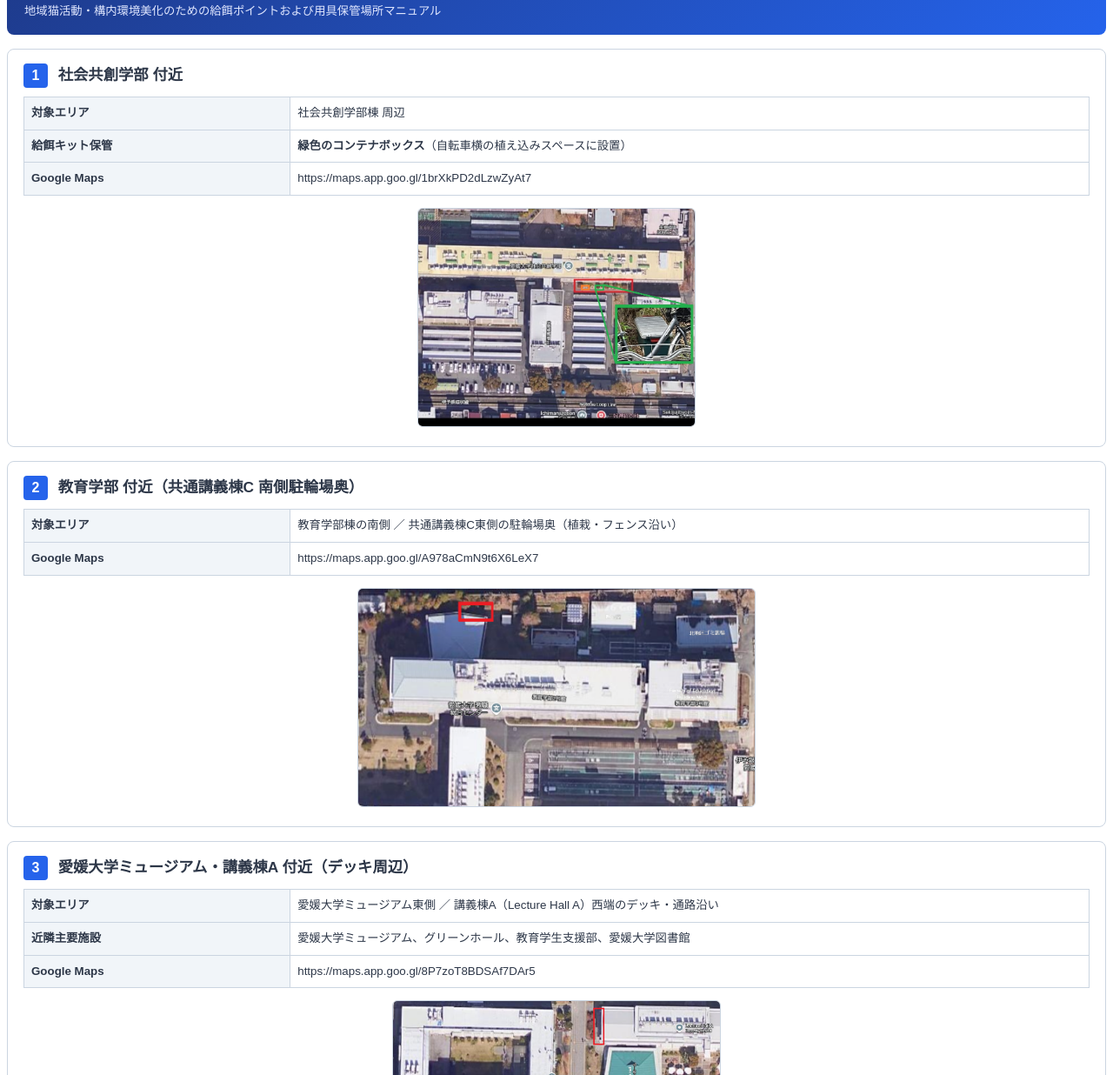
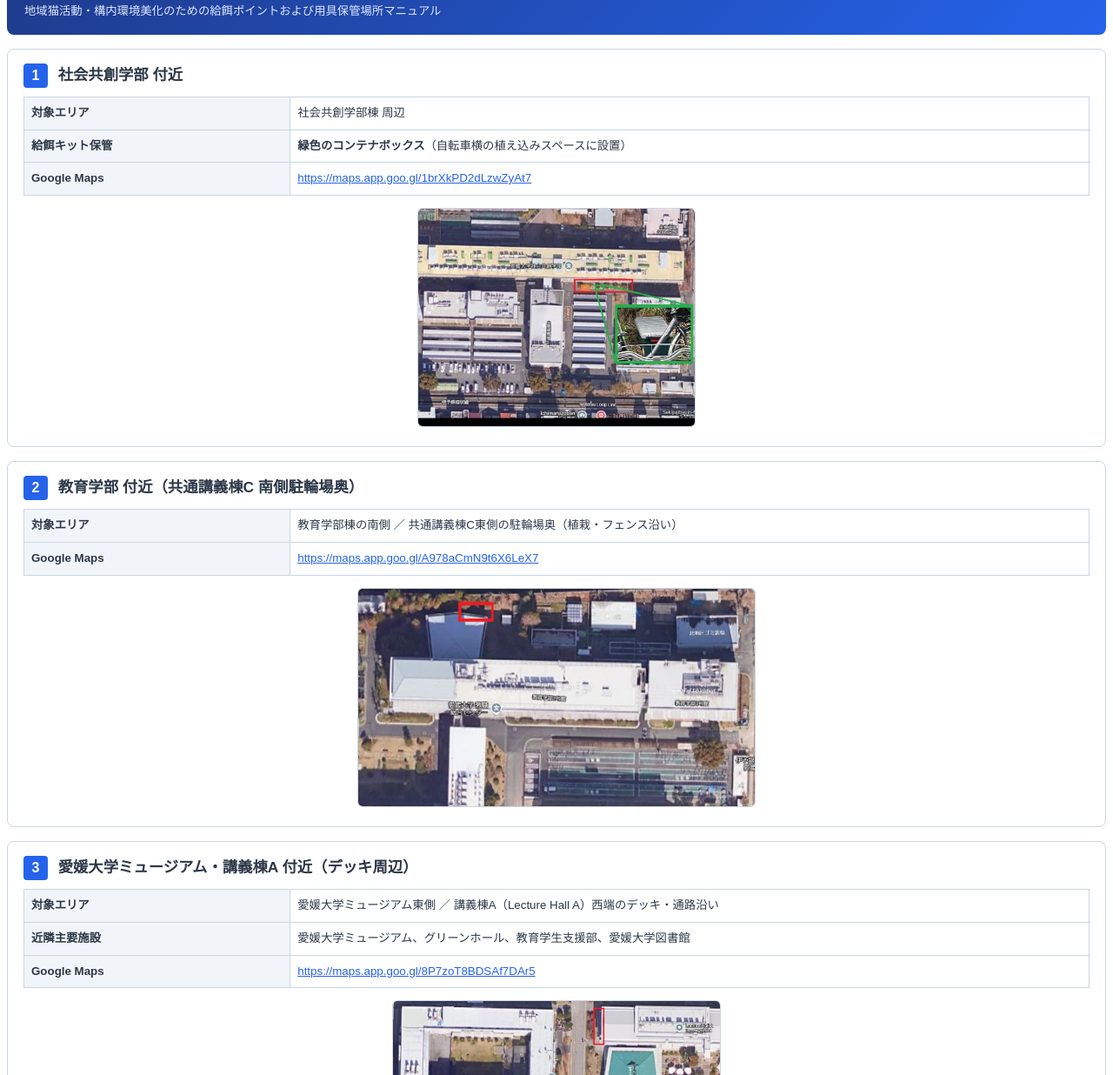
Before and after one commit to mikan-0123/cat-instruction, a plain HTML site: page index.html in a window 1280 px wide. Shown: the part 64-1300 px from the top of the page at 87% size. Drawn offline with Linux system fonts and the light colour scheme.

Commit message:
Update index.html

```diff
--- a/index.html
+++ b/index.html
@@ -71,6 +71,16 @@ body {
 .info-table td {
     padding: 8px;
     border: 1px solid #cbd5e1;
+    word-break: break-all; /* URLが長い場合に折り返す */
+}
+/* リンクのスタイル */
+a {
+    color: #2563eb;
+    text-decoration: underline;
+}
+a:hover {
+    color: #1e3a8a;
+    text-decoration: none;
 }
 /* 画像用のスタイルを追加 */
 .spot-image-wrapper {
@@ -120,7 +130,7 @@ body {
         </tr>
         <tr>
             <th>Google Maps</th>
-            <td>https://maps.app.goo.gl/1brXkPD2dLzwZyAt7</td>
+            <td><a href="https://maps.app.goo.gl/1brXkPD2dLzwZyAt7" target="_blank" rel="noopener noreferrer">https://maps.app.goo.gl/1brXkPD2dLzwZyAt7</a></td>
         </tr>
     </table>
     <!-- SPOT 1 画像: 同じ階層にあることを明示 -->
@@ -142,7 +152,7 @@ body {
         </tr>
         <tr>
             <th>Google Maps</th>
-            <td>https://maps.app.goo.gl/A978aCmN9t6X6LeX7</td>
+            <td><a href="https://maps.app.goo.gl/A978aCmN9t6X6LeX7" target="_blank" rel="noopener noreferrer">https://maps.app.goo.gl/A978aCmN9t6X6LeX7</a></td>
         </tr>
     </table>
     <!-- SPOT 2 画像: 同じ階層にあることを明示 -->
@@ -168,7 +178,7 @@ body {
         </tr>
         <tr>
             <th>Google Maps</th>
-            <td>https://maps.app.goo.gl/8P7zoT8BDSAf7DAr5</td>
+            <td><a href="https://maps.app.goo.gl/8P7zoT8BDSAf7DAr5" target="_blank" rel="noopener noreferrer">https://maps.app.goo.gl/8P7zoT8BDSAf7DAr5</a></td>
         </tr>
     </table>
     <!-- SPOT 3 画像: 同じ階層にあることを明示 -->
```
